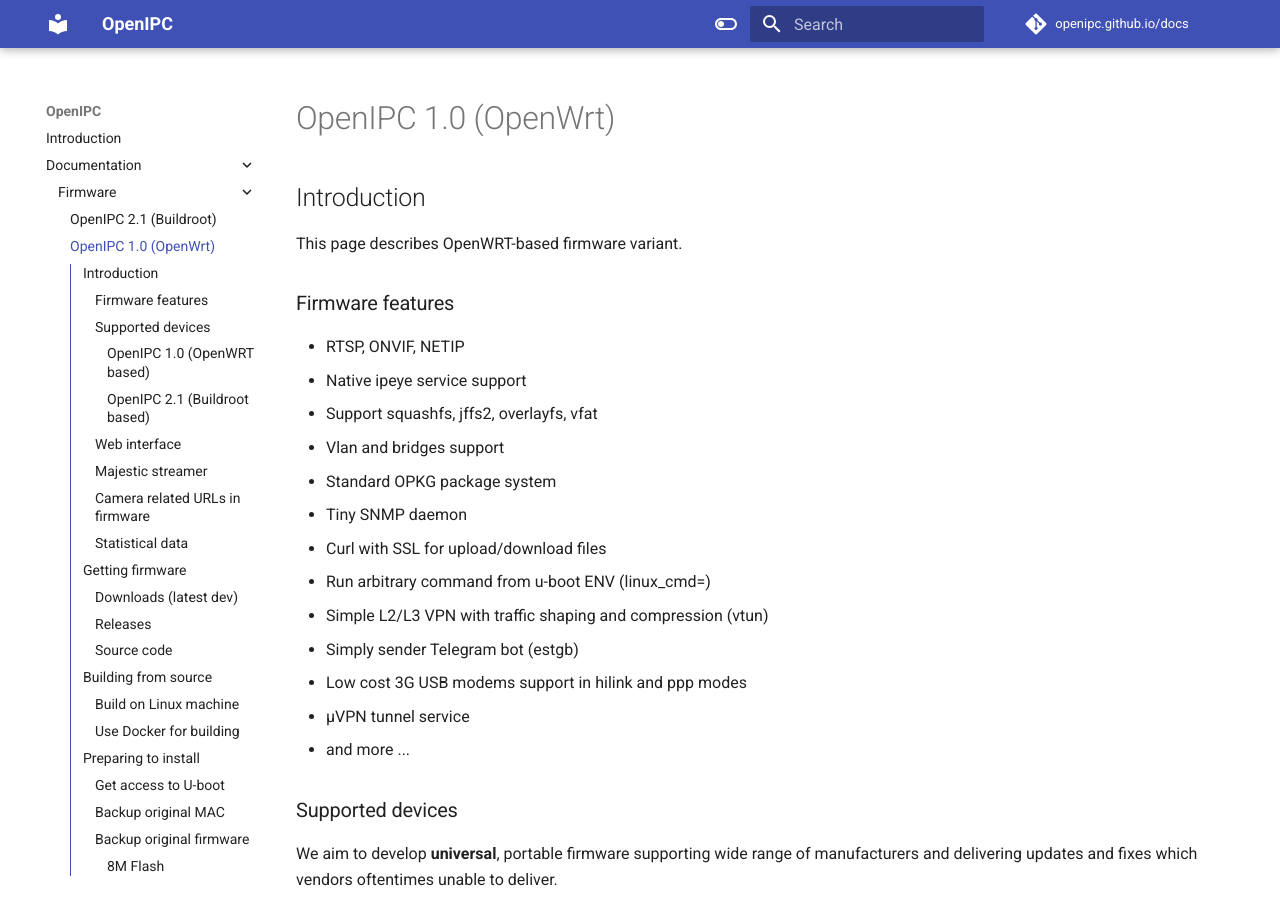
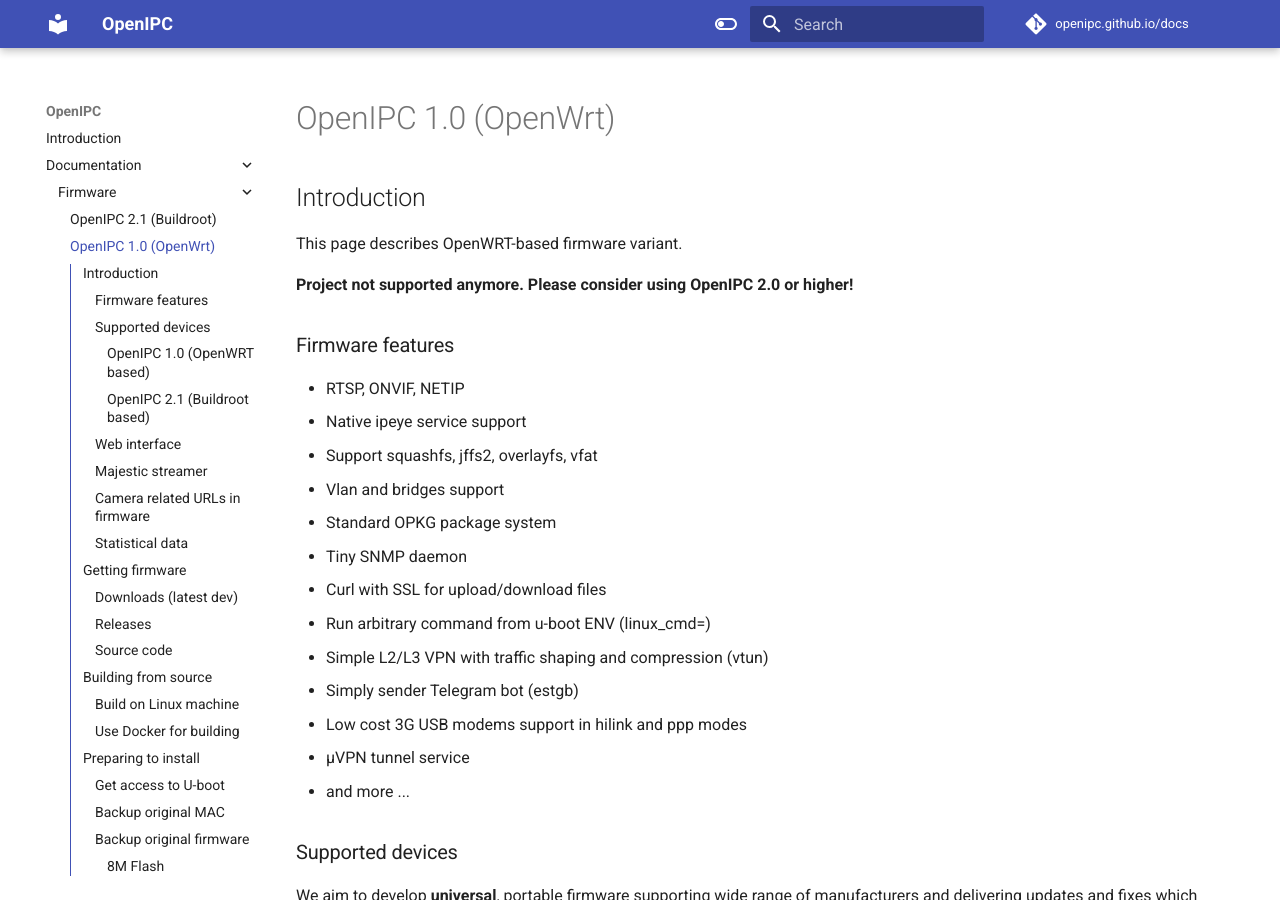
Before and after one commit to OpenIPC/openipc.github.io, an MkDocs documentation site: the page built from docs/firmware/openipc-1.0.md, in a window 1280 px wide and 900 px high. Built offline with MkDocs 1.6.1 and Material for MkDocs 9.7.7, drawn with Linux system fonts in a browser that asks for light colours; comment, search, counter and statistics services are not loaded.

Commit message:
make a comment that project OpenIPC is not supported

```diff
--- a/docs/firmware/openipc-1.0.md
+++ b/docs/firmware/openipc-1.0.md
@@ -2,6 +2,8 @@
 ## Introduction
 
 This page describes OpenWRT-based firmware variant.
+
+**Project not supported anymore. Please consider using OpenIPC 2.0 or higher!**
 
 ### Firmware features
 
```
